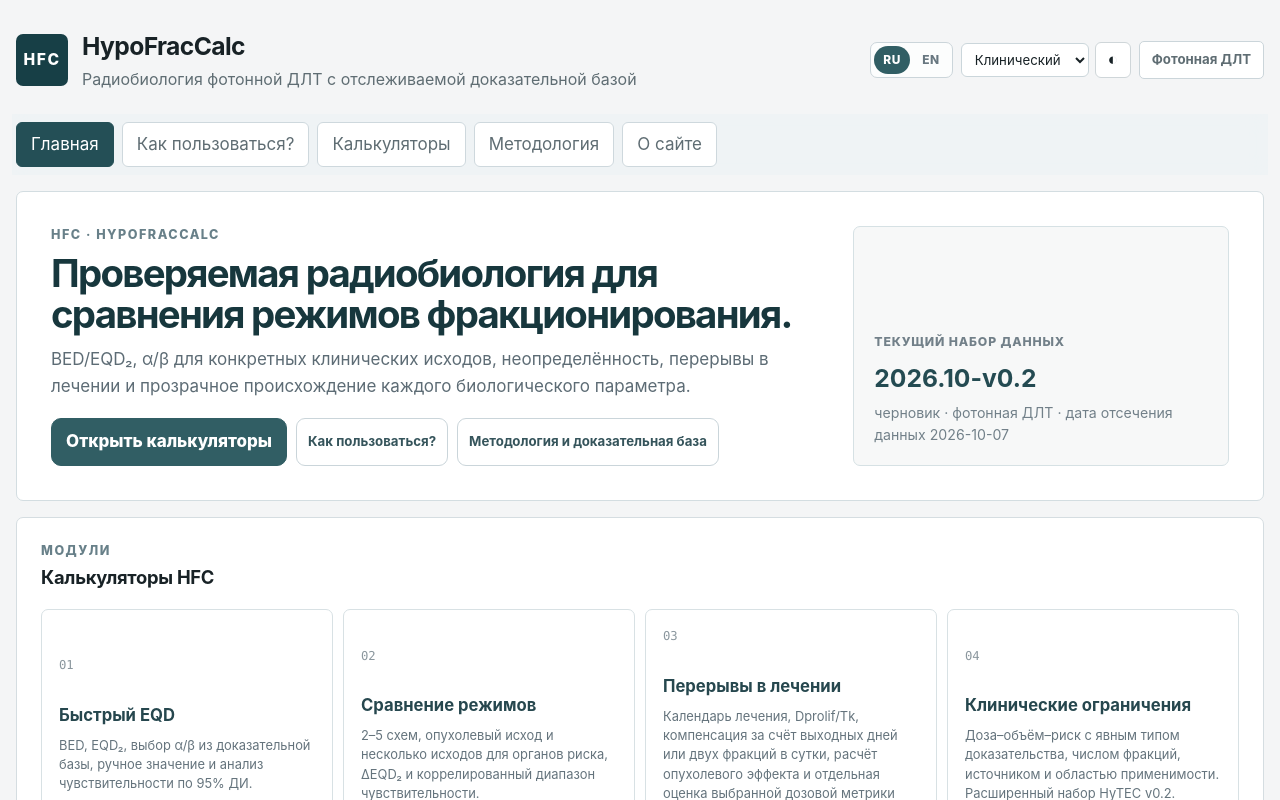
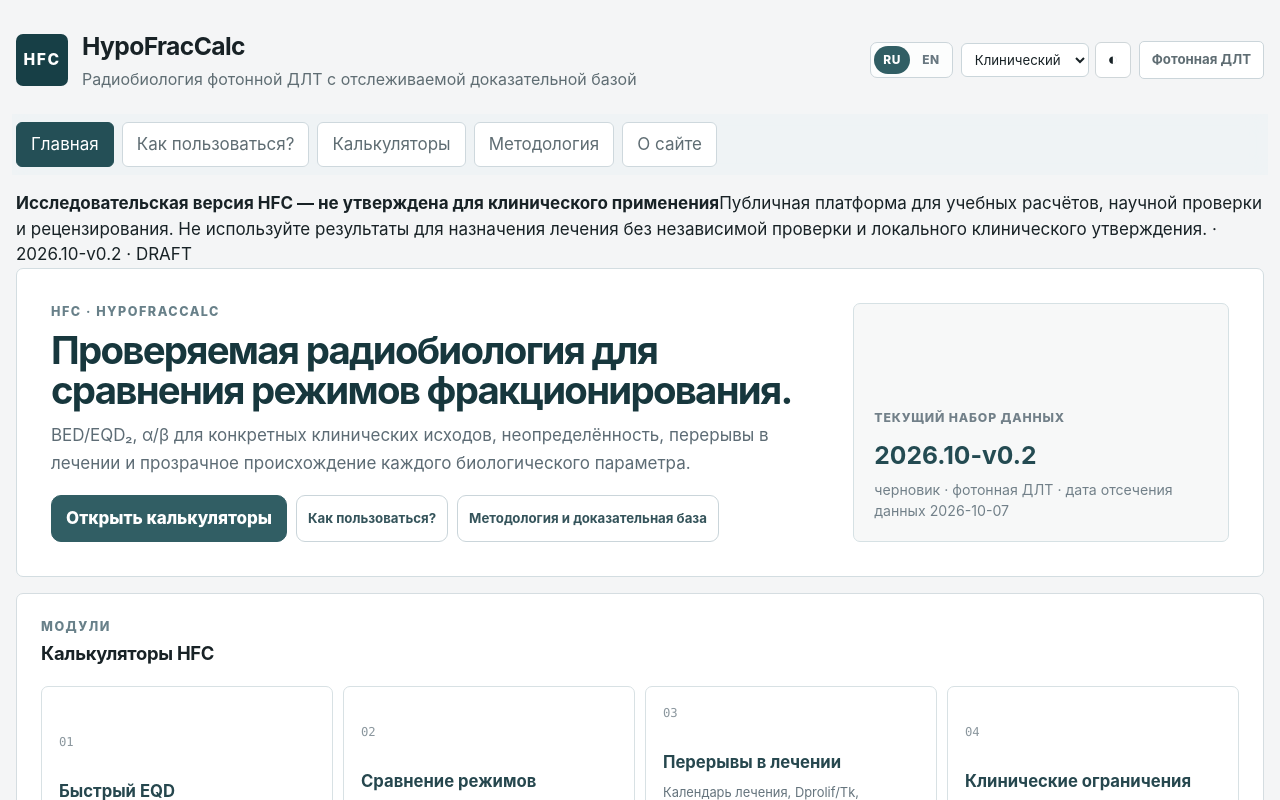
Before and after one commit to mesava/HFC-HypoFracCalc-, a React (Vite) app: page / in a window 1280 px wide. Shown: the top 800 px of the page. Built offline with nearby package versions, Linux system fonts and the light colour scheme.

Commit message:
ui: label every HFC page as public research-only unvalidated draft

```diff
--- a/src/ui/App.tsx
+++ b/src/ui/App.tsx
@@ -489,6 +489,27 @@ export function App() {
           </div>
         ) : null}
       </div>
+
+      <aside className="research-release-banner" aria-label={tx(language, "Статус исследовательской версии", "Research release status")}>
+        <strong>
+          {tx(
+            language,
+            "Исследовательская версия HFC — не утверждена для клинического применения",
+            "HFC research release — not approved for clinical use",
+          )}
+        </strong>
+        <span>
+          {tx(
+            language,
+            "Публичная платформа для учебных расчётов, научной проверки и рецензирования. Не используйте результаты для назначения лечения без независимой проверки и локального клинического утверждения.",
+            "Public platform for educational calculations, scientific testing and review. Do not use its results to prescribe treatment without independent verification and local clinical approval.",
+          )}
+          {" · "}
+          {evidenceManifest.datasetVersion}
+          {" · "}
+          {evidenceManifest.releaseStatus.toUpperCase()}
+        </span>
+      </aside>
 
       {activeModule === "home" ? (
         <SiteHome language={language} onNavigate={navigate} />
```
